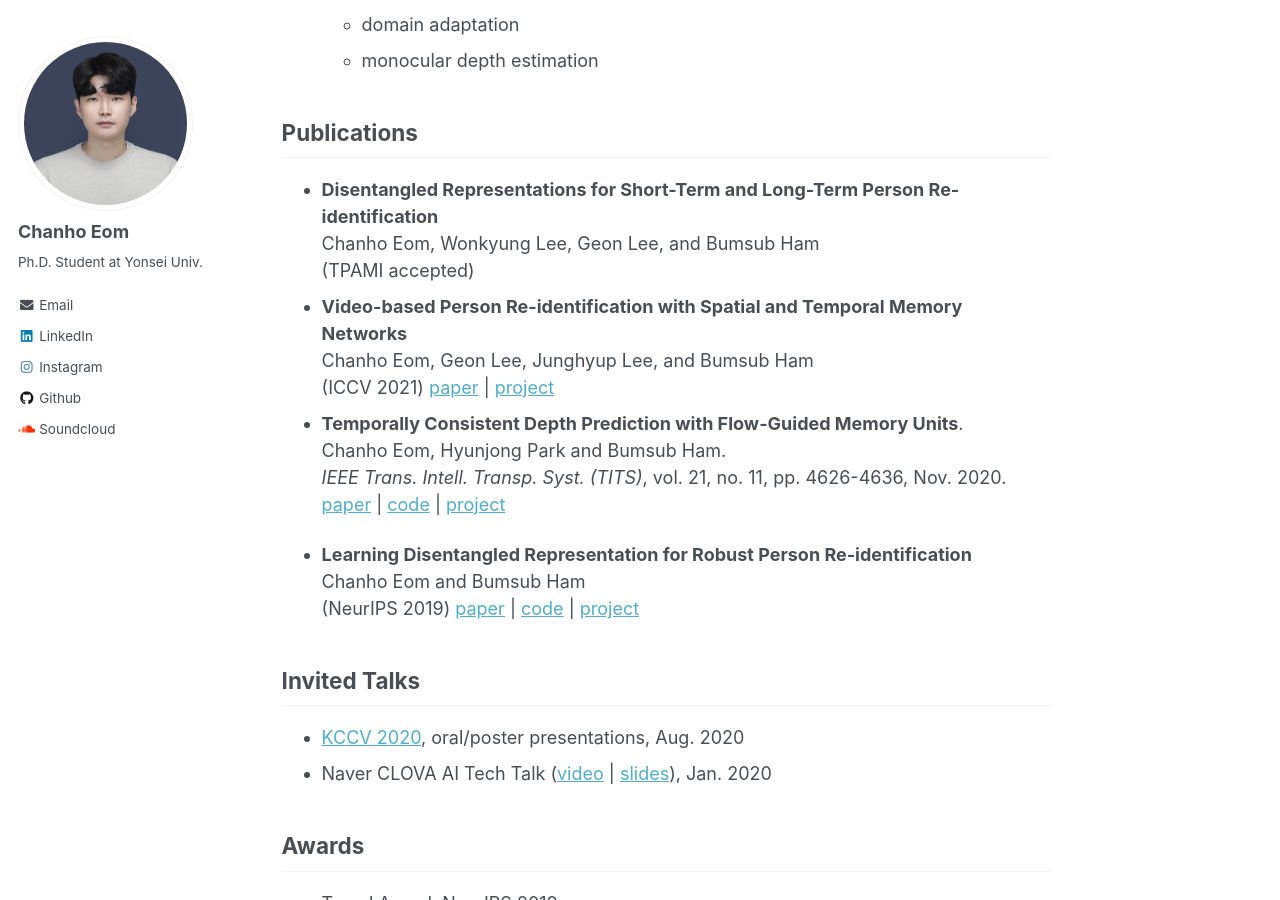
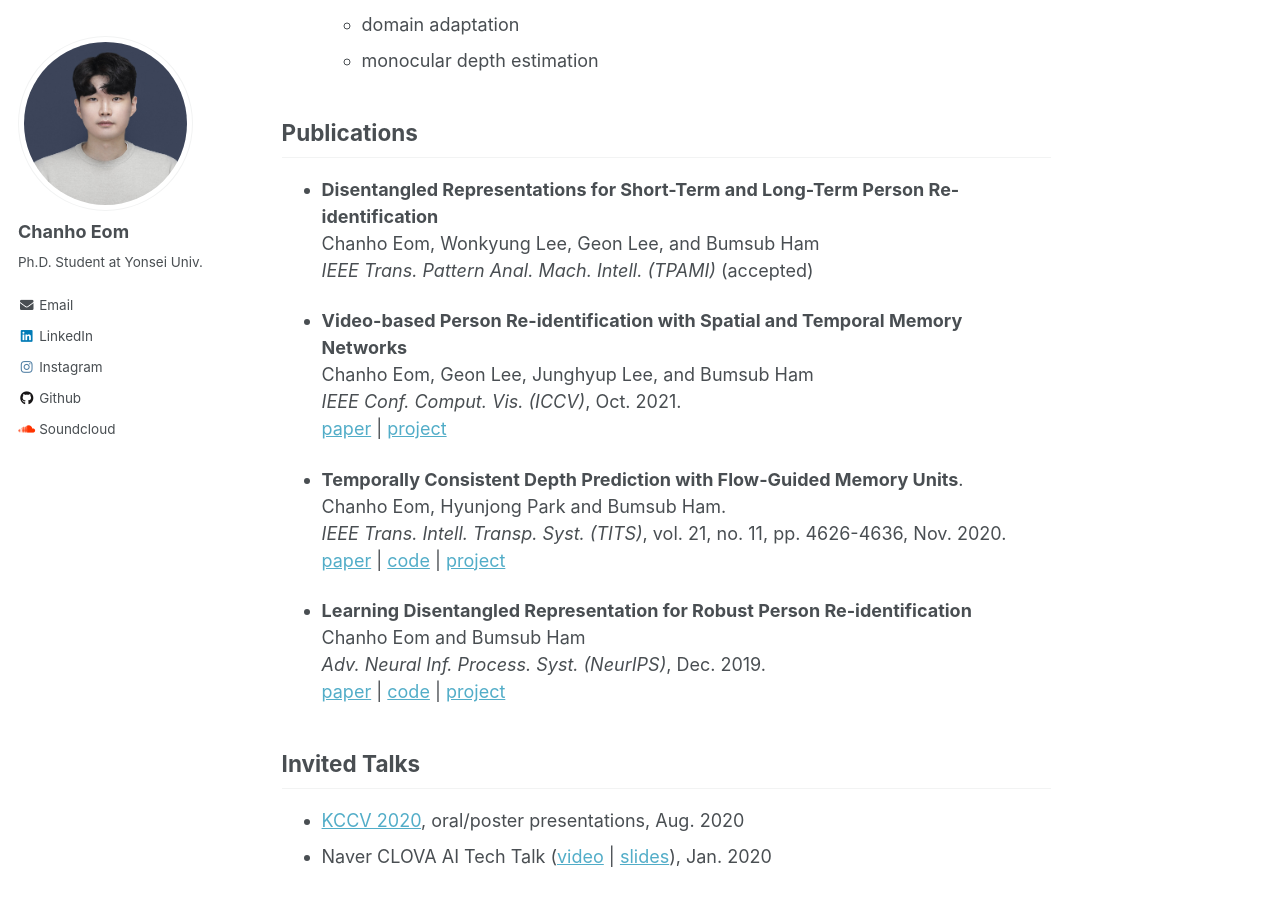
Before and after one commit to chanhoeom/chanhoEom.github.io, a Jekyll site: the page built from _pages/about.md, in a window 1280 px wide and 900 px high, scrolled down 569 px. Built offline with Jekyll 4.4.1, drawn with Linux system fonts in a browser that asks for light colours.

Commit message:
Update about.md

```diff
--- a/_pages/about.md
+++ b/_pages/about.md
@@ -25,12 +25,14 @@ I'm Chanho Eom, a student at the School of Electrical & Electronic Engineering,
 ## Publications
 * **Disentangled Representations for Short-Term and Long-Term Person Re-identification**
 Chanho Eom, Wonkyung Lee, Geon Lee, and Bumsub Ham
-(TPAMI accepted)
+*IEEE Trans. Pattern Anal. Mach. Intell. (TPAMI)* (accepted)
+
 * **Video-based Person Re-identification with Spatial and Temporal Memory Networks**
 Chanho Eom, Geon Lee, Junghyup Lee, and Bumsub Ham
-(ICCV 2021)
+*IEEE Conf. Comput. Vis. (ICCV)*, Oct. 2021.
 [paper](https://openaccess.thecvf.com/content/ICCV2021/papers/Eom_Video-Based_Person_Re-Identification_With_Spatial_and_Temporal_Memory_Networks_ICCV_2021_paper.pdf) \|
 [project](https://cvlab.yonsei.ac.kr/projects/STMN/)
+
 * **Temporally Consistent Depth Prediction with Flow-Guided Memory Units**.\
 Chanho Eom, Hyunjong Park and Bumsub Ham.\
 *IEEE Trans. Intell. Transp. Syst. (TITS)*, vol. 21, no. 11, pp. 4626-4636, Nov. 2020.
@@ -40,7 +42,7 @@ Chanho Eom, Hyunjong Park and Bumsub Ham.\
 
 * **Learning Disentangled Representation for Robust Person Re-identification**
 Chanho Eom and Bumsub Ham
-(NeurIPS 2019)
+*Adv. Neural Inf. Process. Syst. (NeurIPS)*, Dec. 2019.
 [paper](https://papers.nips.cc/paper/2019/file/d3aeec875c479e55d1cdeea161842ec6-Paper.pdf) \|
 [code](https://github.com/cvlab-yonsei/ISGAN) \|
 [project](https://cvlab-yonsei.github.io/projects/ISGAN/)
```
